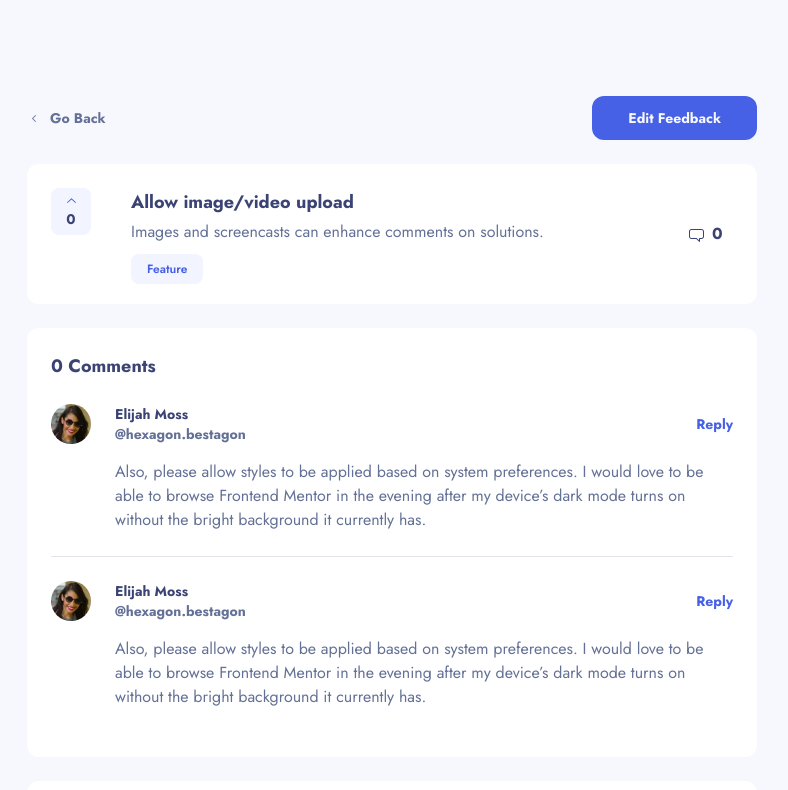
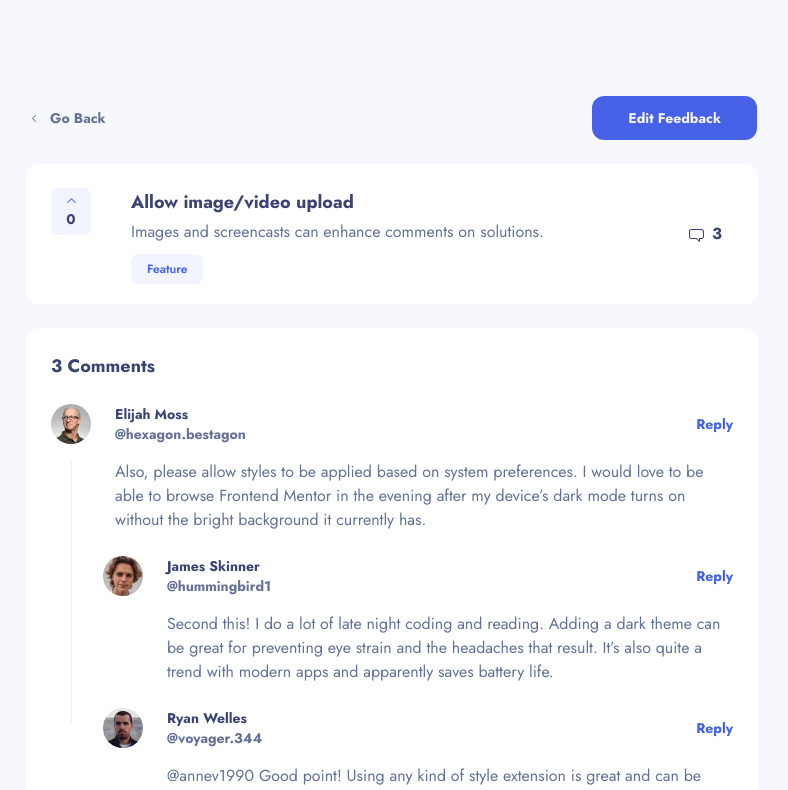
Before and after one commit to AlbaOngaro/product-feedback, a Next.js app: page /suggestions/asdf in a window 1280 px wide. Shown: the top 790 px of the page, without its empty margins (248-1036 px from the left). Built offline with nearby package versions, Linux system fonts and the light colour scheme.

Commit message:
feat: added comments to suggestion page

```diff
--- a/src/components/organisms/comment/Comment.tsx
+++ b/src/components/organisms/comment/Comment.tsx
@@ -1,27 +1,42 @@
+import { useState } from "react";
+import Image from "next/image";
+
 import { Button } from "components/atoms/button/Button";
 import { CommentForm } from "components/organisms/comment-form/CommentForm";
-import Image from "next/image";
-import { useState } from "react";
 
-interface Props {
-  author: {
-    fullName: string;
-    handle: string;
-    avatar: string;
-  };
-  contents: string;
+import { Comment as CommentI } from "lib/types";
+import { twMerge } from "lib/utils/twMerge";
+
+interface Props extends CommentI {
+  comments: CommentI[];
+  className?: string;
 }
 
-export function Comment({ contents, author }: Props) {
+export function Comment({
+  parentId,
+  contents,
+  author,
+  comments,
+  className,
+}: Props) {
   const [isReplying, setIsReplying] = useState(false);
 
   return (
-    <div className="grid grid-cols-[40px_minmax(0,_1fr)] gap-x-6 gap-y-4 py-6 border border-solid border-r-0 border-l-0 border-t-0 border-[#8C92B3] border-opacity-25 last-of-type:border-b-0">
-      <picture className="relative w-[40px] h-[40px] rounded-full overflow-hidden">
+    <div
+      className={twMerge(
+        "grid grid-cols-[40px_minmax(0,_1fr)] gap-x-6 gap-y-4",
+        {
+          "border border-solid border-r-0 border-l-0 border-t-0 last-of-type:border-b-0 border-[#8C92B3] border-opacity-25":
+            !parentId,
+        },
+        className,
+      )}
+    >
+      <picture className="col-start-1 relative w-[40px] h-[40px] rounded-full overflow-hidden">
         <Image src={author.avatar} alt={author.fullName} fill />
       </picture>
 
-      <header className="flex flex-row justify-between items-center">
+      <header className="col-start-2 flex flex-row justify-between items-center">
         <span className="flex flex-col text-sm text-[#3A4374] font-bold">
           {author.fullName}
           <small className="text-dark-blue-gray text-sm">{author.handle}</small>
@@ -36,6 +51,16 @@ export function Comment({ contents, author }: Props) {
         </Button>
       </header>
 
+      {comments.length > 0 && (
+        <i
+          // eslint-disable-next-line prettier/prettier
+          className={`w-[1px] h-[calc(100%_+_40px)] col-start-1 row-start-2 bg-dark-blue-gray opacity-10 justify-self-center`}
+          style={{
+            gridRowEnd: 2 + comments.length,
+          }}
+        />
+      )}
+
       <p className="col-start-2 text-dark-blue-gray text-base">{contents}</p>
 
       {isReplying && (
@@ -45,6 +70,15 @@ export function Comment({ contents, author }: Props) {
           onSubmit={() => setIsReplying(false)}
         />
       )}
+
+      {comments.map((comment) => (
+        <Comment
+          className="col-start-2 -ml-3 mt-2"
+          key={comment.id}
+          comments={[]}
+          {...comment}
+        />
+      ))}
     </div>
   );
 }
--- a/src/components/organisms/suggestion/Suggestion.tsx
+++ b/src/components/organisms/suggestion/Suggestion.tsx
@@ -1,16 +1,12 @@
 import { ChatBubbleIcon, ChevronUpIcon } from "@radix-ui/react-icons";
+import Link from "next/link";
+
 import { Card } from "components/atoms/card/Card";
 import { Tag } from "components/atoms/tag/Tag";
-import Link from "next/link";
 
-interface Props {
-  id: string;
-  title: string;
-  description: string;
-  category: string;
-  votes: number;
-  comments: number;
-}
+import { Suggestion as SuggestionI } from "lib/types";
+
+type Props = SuggestionI;
 
 export function Suggestion({
   id,
@@ -36,7 +32,7 @@ export function Suggestion({
         </div>
 
         <span className="flex items-center gap-2 text-[#3A4374]">
-          <ChatBubbleIcon /> <strong>{comments}</strong>
+          <ChatBubbleIcon /> <strong>{comments.length}</strong>
         </span>
       </Card>
     </Link>
--- a/src/components/pages/suggestion/SuggestionPage.tsx
+++ b/src/components/pages/suggestion/SuggestionPage.tsx
@@ -1,5 +1,7 @@
 import { CaretLeftIcon } from "@radix-ui/react-icons";
 import Link from "next/link";
+
+import { Suggestion as SuggestionI } from "lib/types";
 
 import { Button } from "components/atoms/button/Button";
 import { Card } from "components/atoms/card/Card";
@@ -7,12 +9,46 @@ import { Suggestion } from "components/organisms/suggestion/Suggestion";
 import { CommentForm } from "components/organisms/comment-form/CommentForm";
 import { Comment } from "components/organisms/comment/Comment";
 
-const suggestion = {
-  id: "asdf",
+const suggestion: SuggestionI = {
+  id: "2de30717-276b-45bf-9849-c7f998e7de5f",
   title: "Allow image/video upload ",
   description: "Images and screencasts can enhance comments on solutions.",
   votes: 0,
-  comments: 0,
+  comments: [
+    {
+      parentId: null,
+      id: "d82652dc-1772-4284-8965-f1b360118b35",
+      author: {
+        avatar: "/images/user-images/image-elijah.jpg",
+        fullName: "Elijah Moss",
+        handle: "@hexagon.bestagon",
+      },
+      contents:
+        "Also, please allow styles to be applied based on system preferences. I would love to be able to browse Frontend Mentor in the evening after my device’s dark mode turns on without the bright background it currently has.",
+    },
+    {
+      parentId: "d82652dc-1772-4284-8965-f1b360118b35",
+      id: "f1e679c3-27e6-41a0-8f21-7d829c11a93c",
+      author: {
+        avatar: "/images/user-images/image-james.jpg",
+        fullName: "James Skinner",
+        handle: "@hummingbird1",
+      },
+      contents:
+        "Second this! I do a lot of late night coding and reading. Adding a dark theme can be great for preventing eye strain and the headaches that result. It’s also quite a trend with modern apps and  apparently saves battery life.",
+    },
+    {
+      parentId: "d82652dc-1772-4284-8965-f1b360118b35",
+      id: "f1e679c3-27e6-41a0-8f21-7d829c11a93c",
+      author: {
+        avatar: "/images/user-images/image-ryan.jpg",
+        fullName: "Ryan Welles",
+        handle: "@voyager.344",
+      },
+      contents:
+        "@annev1990  Good point! Using any kind of style extension is great and can be highly customizable, like the ability to change contrast and brightness. I'd prefer not to use one of such extensions, however, for security and privacy reasons.",
+    },
+  ],
   category: "Feature",
 };
 
@@ -34,30 +70,25 @@ export function SuggestionPage() {
         <Suggestion {...suggestion} />
 
         <Card>
-          <h6 className="text-[#3A4374] font-bold text-lg">
-            {suggestion.comments} Comments
+          <h6 className="text-[#3A4374] font-bold text-lg mb-6">
+            {suggestion.comments.length} Comments
           </h6>
 
-          <Comment
-            author={{
-              avatar: "/images/user-images/image-anne.jpg",
-              fullName: "Elijah Moss",
-              handle: "@hexagon.bestagon",
-            }}
-            contents="Also, please allow styles to be applied based on system preferences. I would love to be able to browse Frontend Mentor in the evening after my device’s dark mode turns on without the bright background it currently has."
-          />
-          <Comment
-            author={{
-              avatar: "/images/user-images/image-anne.jpg",
-              fullName: "Elijah Moss",
-              handle: "@hexagon.bestagon",
-            }}
-            contents="Also, please allow styles to be applied based on system preferences. I would love to be able to browse Frontend Mentor in the evening after my device’s dark mode turns on without the bright background it currently has."
-          />
+          {suggestion.comments
+            .filter((comment) => !comment.parentId)
+            .map((comment) => (
+              <Comment
+                key={comment.id}
+                {...comment}
+                comments={suggestion.comments.filter(
+                  (c) => c.parentId === comment.id,
+                )}
+              />
+            ))}
         </Card>
 
-        <Card className="flex flex-col gap-4 col-gap">
-          <h6 className="text-[#3A4374] font-bold text-lg">Add Comment</h6>
+        <Card className="flex flex-col">
+          <h6 className="text-[#3A4374] font-bold text-lg mb-6">Add Comment</h6>
           <CommentForm />
         </Card>
       </section>
--- /dev/null
+++ b/src/lib/types/index.ts
@@ -0,0 +1,19 @@
+export interface Comment {
+  id: string;
+  parentId: string | null;
+  author: {
+    fullName: string;
+    handle: string;
+    avatar: string;
+  };
+  contents: string;
+}
+
+export interface Suggestion {
+  id: string;
+  title: string;
+  description: string;
+  category: string;
+  votes: number;
+  comments: Comment[];
+}
```
